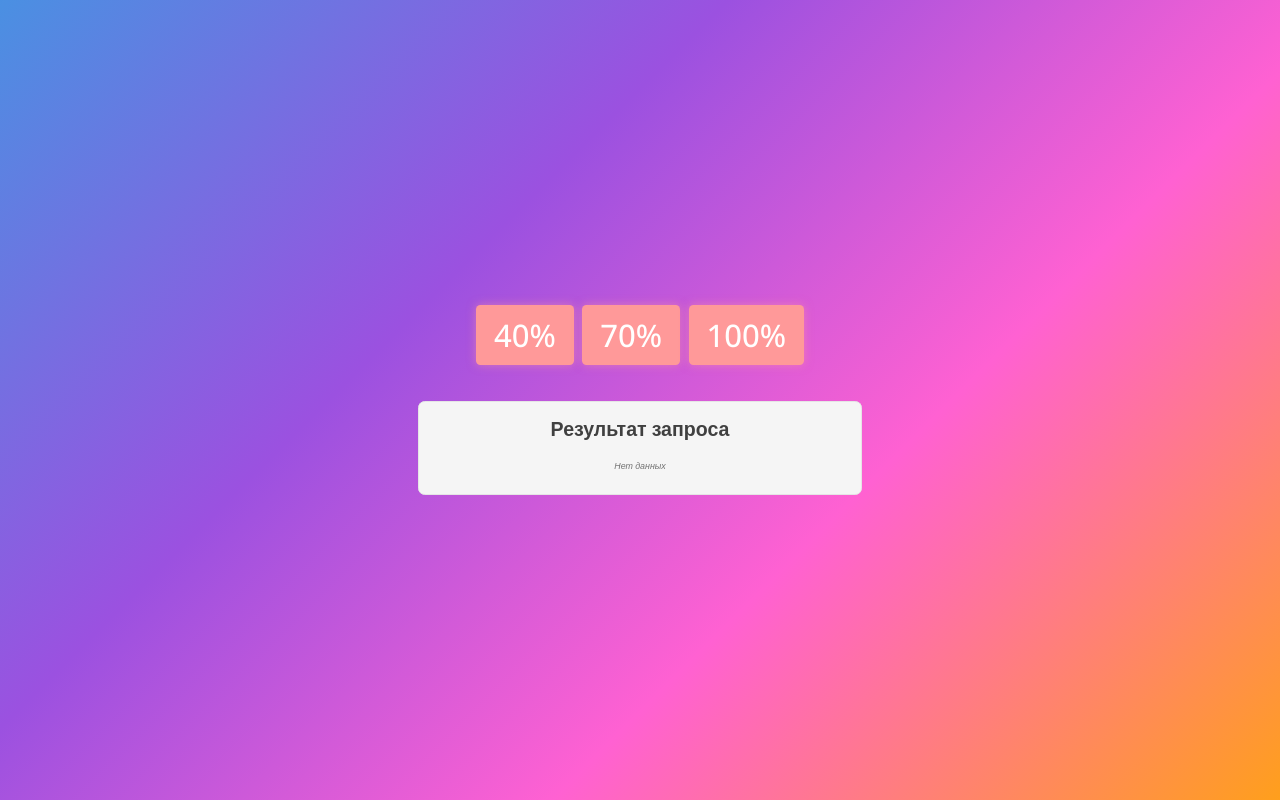
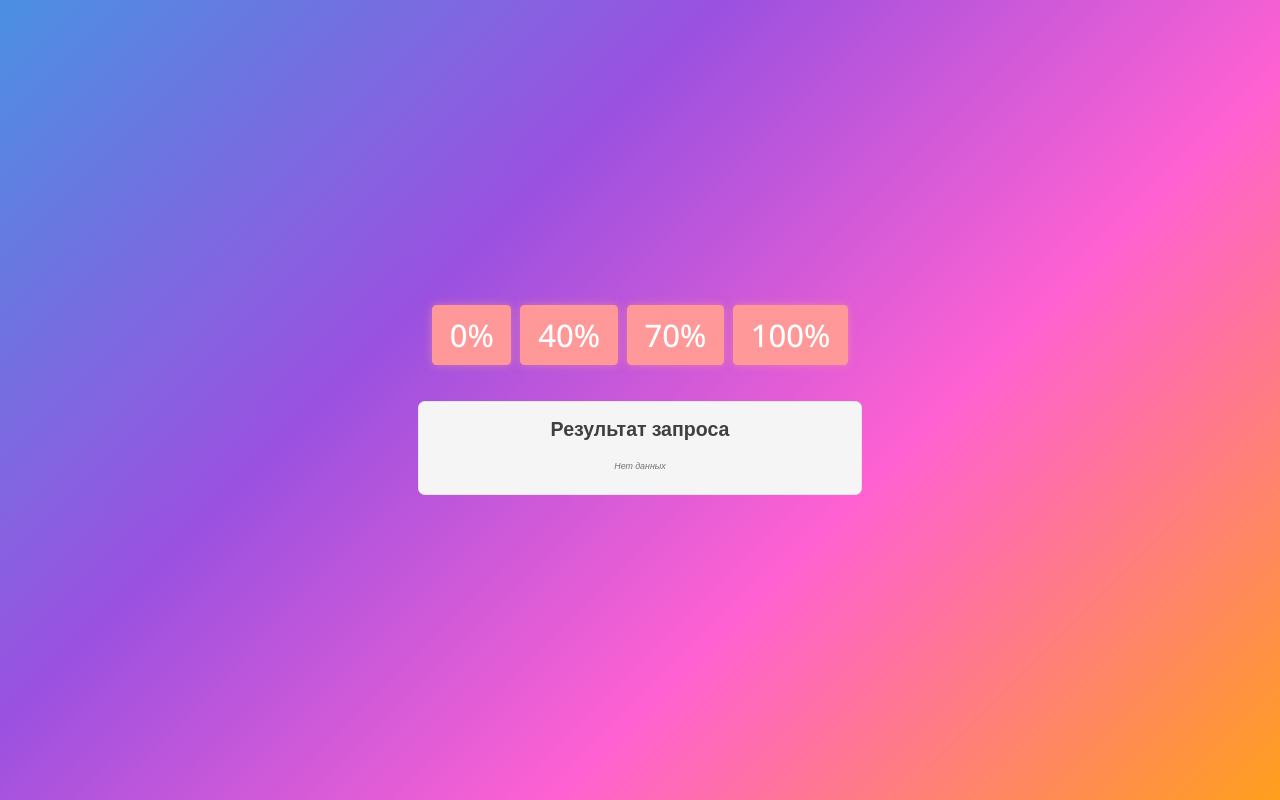
Before and after one commit to roman-orlovskiy/gromka.ru, a Vue app: page /#/admin in a window 1280 px wide. Built offline with nearby package versions, Linux system fonts and the light colour scheme.

Commit message:
Добавлена кнопка для вещания с 0% в админ-панели.

```diff
--- a/src/views/AdminView.vue
+++ b/src/views/AdminView.vue
@@ -1,6 +1,7 @@
 <template>
   <div class="admin">
     <div class="admin__buttons">
+      <ButtonComp @click="onBroadcastClick(0)">0%</ButtonComp>
       <ButtonComp @click="onBroadcastClick(40)">40%</ButtonComp>
       <ButtonComp @click="onBroadcastClick(70)">70%</ButtonComp>
       <ButtonComp @click="onBroadcastClick(100)">100%</ButtonComp>
```
